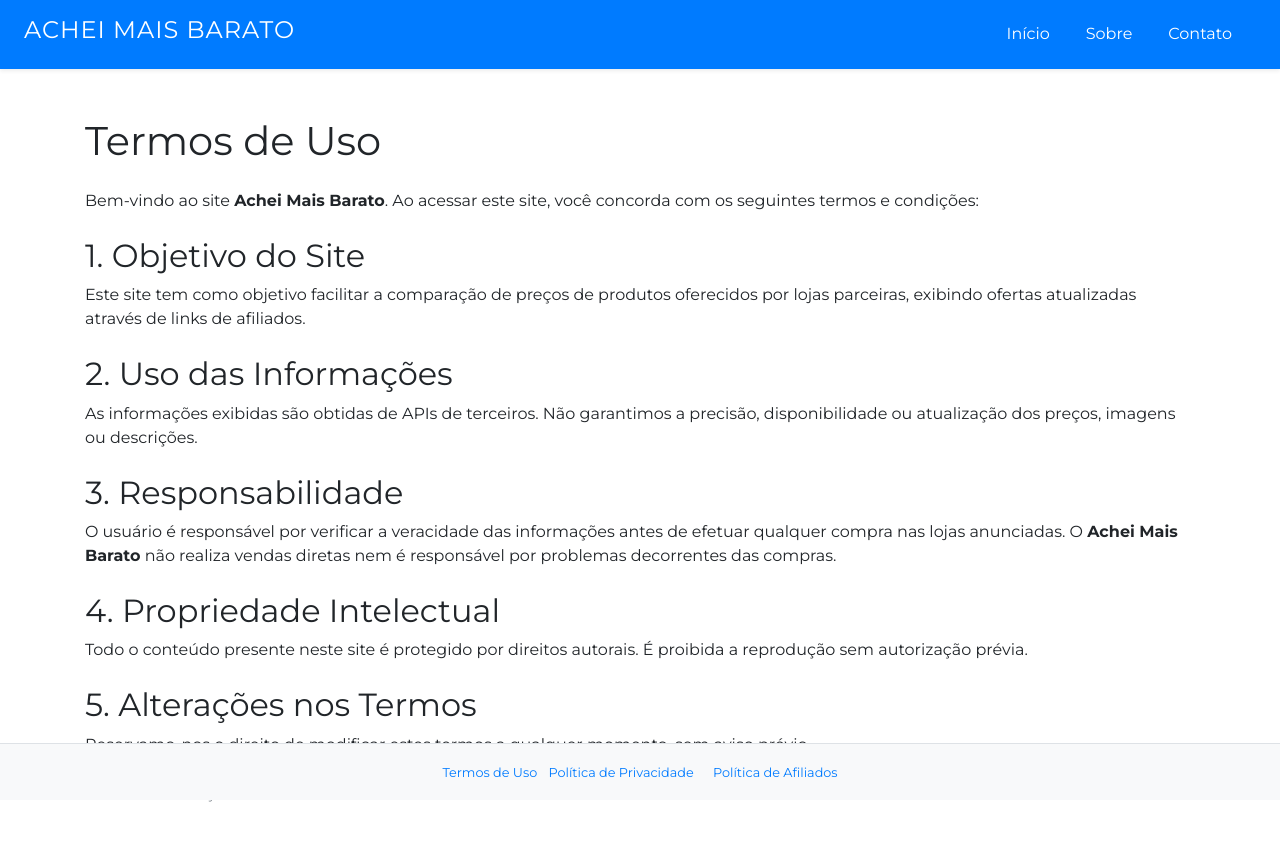
After one commit to hiagogomes/achei_mais_barato, a Django app: page /termos in a window 1280 px wide. The commit adds this page. Run offline with Django 5.2, Linux system fonts and the light colour scheme; some libraries are stand-ins or nearby versions.

Commit message:
versão 0.03

```diff
--- a/website_amb/templates/website_amb/base.html
+++ b/website_amb/templates/website_amb/base.html
@@ -1,4 +1,4 @@
-{% load static %}
+<!-- {% load static %} -->
 <!DOCTYPE html>
 <html lang="pt-br">
 <head>
@@ -16,7 +16,7 @@
     <link rel="preconnect" href="https://fonts.googleapis.com">
     <link href="https://fonts.googleapis.com/css2?family=Montserrat:wght@400;600;700&display=swap" rel="stylesheet">
 
-    <link rel="stylesheet" href="{% static 'website_amb/css/style.css' %}">
+    <!-- <link rel="stylesheet" href="{% static 'website_amb/css/style.css' %}"> -->
 
     <!-- Título dinâmico -->
     <title>{% block titulo_aba %}Achei Mais Barato - Compare e Economize{% endblock %}</title>
@@ -78,14 +78,12 @@
                         </li>
 
                         <li class="nav-item ml-1">
-                            <a href="{% url 'sobre' %}" class="nav-link text-primary btn btn-light pl-3 pb-1 pr-3 pt-1">Sobre</a>
+                            <a href="{% url 'sobre' %}" class="nav-link text-white pl-3 pb-1 pr-3 pt-1">Sobre</a>
                         </li>
 
-                       <!--
-                        <li class="nav-item ml-3">
-                            <a href="#" class="nav-link text-white text-decoration-none">Contato</a>
+                        <li class="nav-item ml-1">
+                            <a href="{% url 'contato' %}" class="nav-link text-white pl-3 pb-1 pr-3 pt-1">Contato</a>
                         </li>
-                        -->
                     </ul>
                 </nav>
 
@@ -100,10 +98,23 @@
         {% block conteudo_principal %}{% endblock %}
     </main>
 
-    <!-- Scripts -->
+    <footer class="bg-light text-center py-3 mt-5 border-top fixed-bottom">
+      <small>
+        <a href="{% url 'termos' %}" class="text-decoration-none me-3 mr-2">Termos de Uso</a>
+        <a href="{% url 'politica_privacidade' %}" class="text-decoration-none me-3 mr-3">Política de Privacidade</a>
+        <a href="{% url 'politica_afiliados' %}" class="text-decoration-none">Política de Afiliados</a>
+      </small>
+    </footer>
+
+
+    <!-- BootStrap -->
     <script src="https://code.jquery.com/jquery-3.3.1.slim.min.js" integrity="sha384-q8i/X+965DzO0rT7abK41JStQIAqVgRVzpbzo5smXKp4YfRvH+8abtTE1Pi6jizo" crossorigin="anonymous"></script>
     <script src="https://cdnjs.cloudflare.com/ajax/libs/popper.js/1.14.3/umd/popper.min.js" integrity="sha384-ZMP7rVo3mIykV+2+9J3UJ46jBk0WLaUAdn689aCwoqbBJiSnjAK/l8WvCWPIPm49" crossorigin="anonymous"></script>
     <script src="https://stackpath.bootstrapcdn.com/bootstrap/4.1.3/js/bootstrap.min.js" integrity="sha384-ChfqqxuZUCnJSK3+MXmPNIyE6ZbWh2IMqE241rYiqJxyMiZ6OW/JmZQ5stwEULTy" crossorigin="anonymous"></script>
 
+    <!-- Google Adsense -->
+    <script async src="https://pagead2.googlesyndication.com/pagead/js/adsbygoogle.js?client=ca-pub-6993782980241444"
+      crossorigin="anonymous"></script>
+
 </body>
 </html>
--- /dev/null
+++ b/website_amb/templates/website_amb/contato.html
@@ -0,0 +1,5 @@
+{% block titulo_aba %}Contato - Achei Mais Barato{% endblock %}
+
+{% block conteudo_principal %}
+    <h1>Página em Contrução</h1>
+{% endblock %}
--- a/website_amb/templates/website_amb/sobre.html
+++ b/website_amb/templates/website_amb/sobre.html
@@ -1,4 +1,6 @@
 {% extends 'website_amb/base.html' %}
+
+{% block titulo_aba %}Sobre - Achei Mais Barato{% endblock %}
 
 {% block conteudo_principal %}
 
--- /dev/null
+++ b/website_amb/templates/website_amb/termos.html
@@ -0,0 +1,27 @@
+{% extends 'website_amb/base.html' %}
+{% block titulo_aba %}Termos de Uso - Achei Mais Barato{% endblock %}
+
+{% block conteudo_principal %}
+<section class="container my-5">
+  <h1 class="mb-4">Termos de Uso</h1>
+
+  <p>Bem-vindo ao site <strong>Achei Mais Barato</strong>. Ao acessar este site, você concorda com os seguintes termos e condições:</p>
+
+  <h2 class="mt-4">1. Objetivo do Site</h2>
+  <p>Este site tem como objetivo facilitar a comparação de preços de produtos oferecidos por lojas parceiras, exibindo ofertas atualizadas através de links de afiliados.</p>
+
+  <h2 class="mt-4">2. Uso das Informações</h2>
+  <p>As informações exibidas são obtidas de APIs de terceiros. Não garantimos a precisão, disponibilidade ou atualização dos preços, imagens ou descrições.</p>
+
+  <h2 class="mt-4">3. Responsabilidade</h2>
+  <p>O usuário é responsável por verificar a veracidade das informações antes de efetuar qualquer compra nas lojas anunciadas. O <strong>Achei Mais Barato</strong> não realiza vendas diretas nem é responsável por problemas decorrentes das compras.</p>
+
+  <h2 class="mt-4">4. Propriedade Intelectual</h2>
+  <p>Todo o conteúdo presente neste site é protegido por direitos autorais. É proibida a reprodução sem autorização prévia.</p>
+
+  <h2 class="mt-4">5. Alterações nos Termos</h2>
+  <p>Reservamo-nos o direito de modificar estes termos a qualquer momento, sem aviso prévio.</p>
+
+  <p class="text-muted mt-4">Última atualização: {{ data }}</p>
+</section>
+{% endblock %}
--- a/website_amb/urls.py
+++ b/website_amb/urls.py
@@ -5,4 +5,8 @@ urlpatterns = [
     path('', views.index, name='index'),
     path('resultado', views.resultado, name='resultado'),
     path('sobre', views.sobre, name='sobre'),
+    path('contato', views.contato, name='contato'),
+    path('termos', views.termos, name='termos'),
+    path('politica_privacidade', views.politica_privacidade, name='politica_privacidade'),
+    path('politica_afiliados', views.politica_afiliados, name='politica_afiliados'),
 ]
--- a/website_amb/views.py
+++ b/website_amb/views.py
@@ -1,184 +1,63 @@
-import json
-import os
-import time
-import hashlib
-import requests
 from django.shortcuts import render
-from django.conf import settings
-from django.core.paginator import Paginator, EmptyPage, PageNotAnInteger
-
-# Obtém as variáveis sensíveis do arquivo de configurações
-APP_ID = settings.SHOPEE_APP_ID  # ID do aplicativo registrado na API da Shopee
-SECRET = settings.SHOPEE_SECRET  # Chave secreta fornecida pela Shopee
-API_URL = 'https://open-api.affiliate.shopee.com.br/graphql'  # URL da API GraphQL
-
-# Caminho para o arquivo local onde links afiliados podem ser salvos
-JSON_PATH = os.path.join(settings.BASE_DIR, 'website_amb', 'links.json')
-
-
-def gerar_headers(payload_str):
-    """
-    Gera os headers exigidos pela API da Shopee, com assinatura baseada em hash SHA256.
-
-    Parâmetros:
-        payload_str (str): JSON da requisição em formato string.
-
-    Retorna:
-        dict: Headers prontos para envio à API.
-    """
-    timestamp = int(time.time())
-    fator = APP_ID + str(timestamp) + payload_str + SECRET
-    assinatura = hashlib.sha256(fator.encode('utf-8')).hexdigest()
-
-    return {
-        'Content-Type': 'application/json',
-        'Authorization': f'SHA256 Credential={APP_ID},Timestamp={timestamp},Signature={assinatura}'
-    }
-
+from django.core.paginator import Paginator
+from apis.shopee import buscar_produtos_shopee
+from website_amb.utils.pesquisa_logger import registrar_termo
+from datetime import datetime
 
 def index(request):
-    """
-    View da página inicial. Renderiza o template com o formulário de busca.
-
-    Parâmetros:
-        request (HttpRequest): Requisição HTTP recebida.
-
-    Retorna:
-        HttpResponse: Página HTML com o campo de busca.
-    """
     return render(request, 'website_amb/index.html')
 
+def termos(request):
+    return render(request, 'website_amb/termos.html', {'data': datetime.now()})
 
-# Palavras comuns que serão removidas do termo de busca para melhorar os resultados
-palavras_irrelevantes = {"do", "da", "de", "dos", "das", "a", "o", "e", "com", "para", "no", "na", "em"}
+def politica_afiliados(request):
+    return render(request, 'website_amb/politica_afiliados.html', {'data': datetime.now()})
 
-
-def limpar_termo_buscado(termo):
-    """
-    Remove palavras irrelevantes do termo de busca para melhorar os resultados na API.
-
-    Exemplo:
-        Entrada: "camisa do cruzeiro"
-        Saída: "camisa cruzeiro"
-
-    Parâmetros:
-        termo (str): Termo digitado pelo usuário.
-
-    Retorna:
-        str: Termo limpo.
-    """
-    palavras = termo.lower().split()
-    return " ".join([p for p in palavras if p not in palavras_irrelevantes])
-
-
-def resultado(request):
-    """
-    View da página de resultados.
-    Faz a busca na API da Shopee com o termo digitado, limpa o termo se necessário,
-    envia a requisição e processa os produtos retornados, com paginação.
-    """
-    # Termo original digitado pelo usuário
-    termo_original = request.GET.get("q", "").strip().lower()
-
-    # Remove palavras desnecessárias para melhorar os resultados
-    termo = limpar_termo_buscado(termo_original)
-
-    # Lista que armazenará os produtos encontrados
-    resultados = []
-
-    # Se nenhum termo válido foi digitado, retorna a página vazia
-    if not termo:
-        return render(request, "website_amb/resultado.html", {"produtos": []})
-
-    # Página inicial da API (sempre começa em 1 para pegar os primeiros 50 produtos)
-    page_api = 1
-
-    # Estrutura do payload da requisição GraphQL
-    payload_dict = {
-        "query": """
-            query Fetch($page:Int, $keyword:String){
-                productOfferV2(
-                    listType: 0,
-                    sortType: 2,
-                    page: $page,
-                    limit: 50,
-                    keyword: $keyword
-                ) {
-                    nodes {
-                        productName
-                        price
-                        commission
-                        productLink
-                        offerLink
-                        imageUrl
-                    }
-                }
-            }
-        """,
-        "operationName": "Fetch",
-        "variables": {
-            "page": page_api,
-            "keyword": termo
-        }
-    }
-
-    # Transforma o dicionário em string compactada (sem espaços extras)
-    payload_str = json.dumps(payload_dict, separators=(',', ':'))
-
-    # Gera timestamp e assinatura para autenticação da requisição
-    timestamp = int(time.time())
-    fator = APP_ID + str(timestamp) + payload_str + SECRET
-    assinatura = hashlib.sha256(fator.encode('utf-8')).hexdigest()
-
-    # Headers com autenticação
-    headers = {
-        'Content-Type': 'application/json',
-        'Authorization': f'SHA256 Credential={APP_ID},Timestamp={timestamp},Signature={assinatura}'
-    }
-
-    try:
-        # Envia requisição POST à API
-        response = requests.post(API_URL, headers=headers, data=payload_str)
-        data = response.json()
-
-        # Extrai a lista de produtos da resposta
-        produtos = data.get("data", {}).get("productOfferV2", {}).get("nodes", [])
-
-        # Constrói lista de dicionários com dados simplificados
-        for item in produtos:
-            resultados.append({
-                "nome": item.get("productName"),
-                "preco": item.get("price"),
-                "imagem": item.get("imageUrl"),
-                "link": item.get("offerLink") or item.get("productLink"),
-            })
-
-    except Exception as e:
-        print("Erro ao buscar produtos:", e)
-
-    # Paginação no Django para a lista de resultados (20 produtos por página)
-    itens_por_pagina = 20
-    paginator = Paginator(resultados, itens_por_pagina)
-
-    # Página atual da URL GET (parâmetro "pagina")
-    pagina = request.GET.get('pagina', 1)
-
-    try:
-        produtos_paginados = paginator.page(pagina)
-    except PageNotAnInteger:
-        produtos_paginados = paginator.page(1)
-    except EmptyPage:
-        produtos_paginados = paginator.page(paginator.num_pages)
-
-    contexto = {
-        "produtos": produtos_paginados,
-        "pagina": produtos_paginados.number,
-        "tem_anterior": produtos_paginados.has_previous(),
-        "tem_proxima": produtos_paginados.has_next(),
-        "termo": termo_original,
-    }
-
-    return render(request, "website_amb/resultado.html", contexto)
+def politica_privacidade(request):
+    return render(request, 'website_amb/politica_privacidade.html', {'data': datetime.now()})
 
 def sobre(request):
     return render(request, 'website_amb/sobre.html')
+
+def contato(request):
+    return render(request, 'website_amb/contato.html')
+
+def resultado(request):
+    termo = request.GET.get("q", "").strip()
+    pagina = int(request.GET.get("pagina", 1))
+    produtos = []
+
+    if termo:
+
+        try:
+            # Buscar produtos apenas da Shopee (por enquanto)
+            produtos_shopee = buscar_produtos_shopee(termo, limite=50)
+
+            # Adiciona tag de origem para futura expansão
+            for p in produtos_shopee:
+                p["origem"] = "Shopee"
+
+            # Lista de produtos atual (futuramente incluir outras fontes)
+            produtos = produtos_shopee
+
+            # Ordenar por preço
+            produtos.sort(key=lambda x: x["preco"])
+
+        except Exception as e:
+            print("Erro na busca de produtos:", e)
+
+        # Registrar termo e se encontrou produto ou não
+        encontrou = len(produtos) > 0
+        registrar_termo(termo, encontrou)
+
+    # Paginação (20 produtos por página)
+    paginador = Paginator(produtos, 20)
+    pagina_obj = paginador.get_page(pagina)
+
+    return render(request, "website_amb/resultado.html", {
+        "termo": termo,
+        "pagina": pagina,
+        "tem_anterior": pagina_obj.has_previous(),
+        "tem_proxima": pagina_obj.has_next(),
+        "produtos": pagina_obj.object_list,
+    })
```
Also changed, not shown: apis/shopee.py (added, +79 -0 lines), website_amb/templates/website_amb/politica_afiliados.html (added, +21 -0 lines), website_amb/templates/website_amb/politica_privacidade.html (added, +30 -0 lines), website_amb/templates/website_amb/resultado.html (+8 -7 lines), website_amb/utils/pesquisa_logger.py (added, +39 -0 lines), website_amb/utils/termos_pesquisados.json (added, +26 -0 lines), apis/__init__.py (added).
